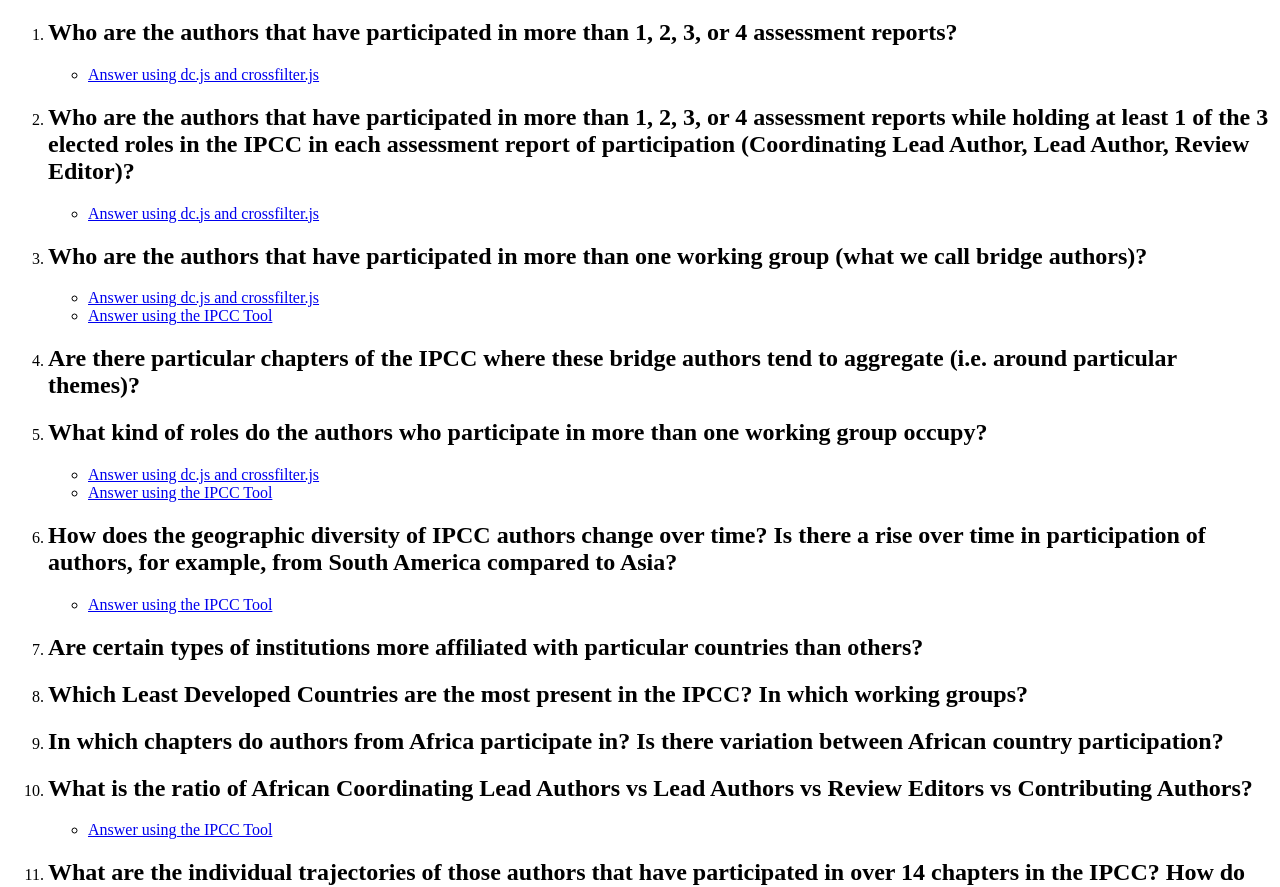
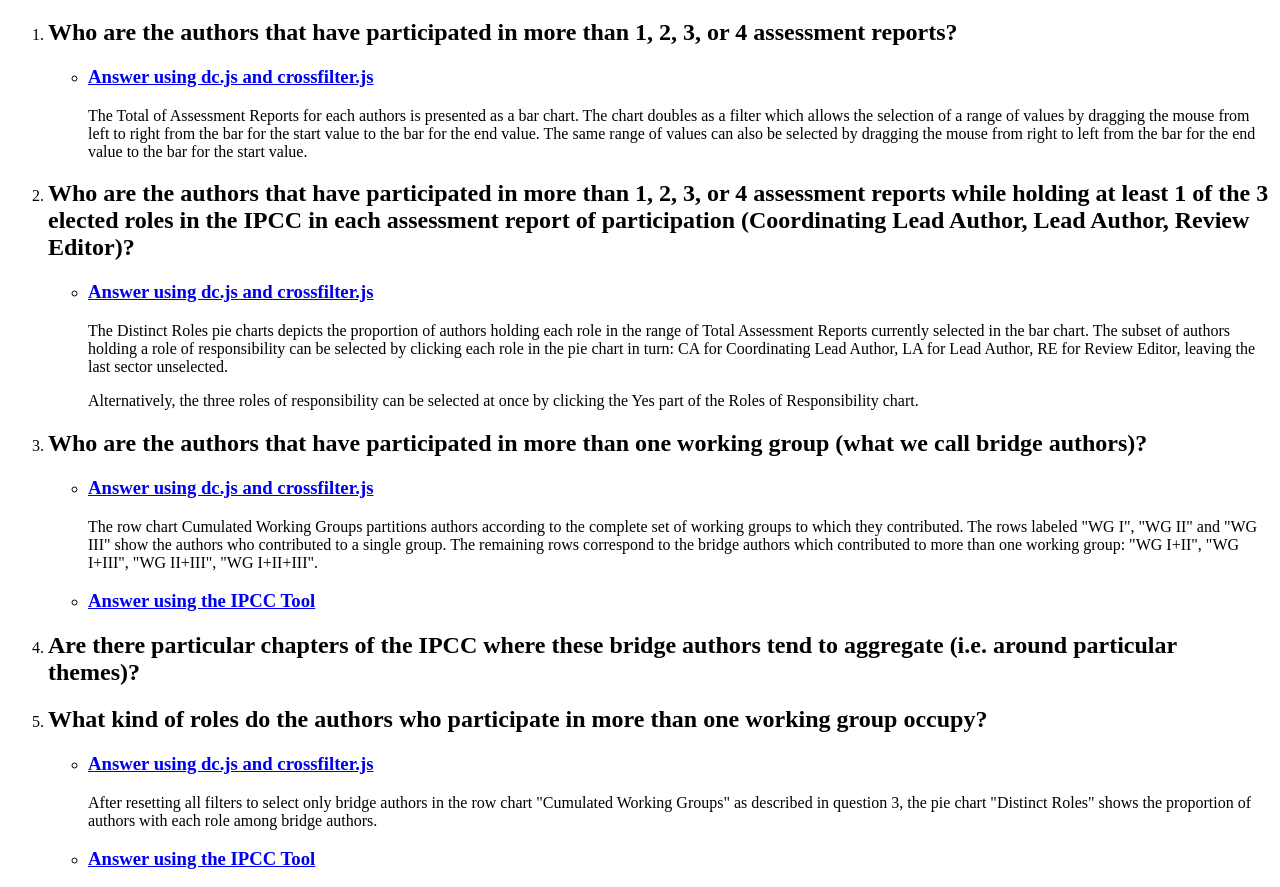
Before and after one commit to medea-project/d3.explore, a plain HTML site: page index.html in a window 1280 px wide. Shown: the part 61-948 px from the top of the page. Drawn offline with Linux system fonts and the light colour scheme.

Commit message:
Explain how to obtain each answer using dc.js example

```diff
--- a/index.html
+++ b/index.html
@@ -13,8 +13,23 @@
    in more than 1, 2, 3, or 4 assessment reports?
           </h2>
           <ul>
-            <li><a href="sub/dc.js/web/index.html"
-              >Answer using dc.js and crossfilter.js</a></li>
+            <li>
+              <h3>
+                <a href="sub/dc.js/web/index.html"
+                  >Answer using dc.js and crossfilter.js</a>
+              </h3>
+              <p>
+                The Total of Assessment Reports for each authors
+                is presented as a bar chart. The chart doubles as
+                a filter which allows the selection of a range of
+                values by dragging the mouse from left to right
+                from the bar for the start value to the bar for
+                the end value. The same range of values can also
+                be selected by dragging the mouse from right to left
+                from the bar for the end value to the bar for the
+                start value.
+              </p>
+            </li>
           </ul>
         </li>
         <li>
@@ -26,8 +41,26 @@
    (Coordinating Lead Author, Lead Author, Review Editor)?
           </h2>
           <ul>
-            <li><a href="sub/dc.js/web/index.html"
-              >Answer using dc.js and crossfilter.js</a></li>
+            <li>
+              <h3>
+                <a href="sub/dc.js/web/index.html"
+                  >Answer using dc.js and crossfilter.js</a>
+              </h3>
+              <p>
+                The Distinct Roles pie charts depicts the proportion of
+                authors holding each role in the range of Total Assessment
+                Reports currently selected in the bar chart. The subset of
+                authors holding a role of responsibility can be selected
+                by clicking each role in the pie chart in turn: CA for
+                Coordinating Lead Author, LA for Lead Author, RE for
+                Review Editor, leaving the last sector unselected.
+              </p>
+              <p>
+                Alternatively, the three roles of responsibility can be
+                selected at once by clicking the Yes part of the Roles
+                of Responsibility chart.
+              </p>
+            </li>
           </ul>
         </li>
         <li>
@@ -36,10 +69,30 @@
    in more than one working group (what we call bridge authors)?
           </h2>
           <ul>
-            <li><a href="sub/dc.js/web/index.html"
-              >Answer using dc.js and crossfilter.js</a></li>
-            <li><a href="sub/ipcc.projetmedea.fr/index.html"
-              >Answer using the IPCC Tool</a></li>
+            <li>
+              <h3>
+                <a href="sub/dc.js/web/index.html"
+                  >Answer using dc.js and crossfilter.js</a>
+              </h3>
+              <p>
+                The row chart Cumulated Working Groups partitions authors
+                according to the complete set of working groups to which
+                they contributed. The rows labeled "WG I", "WG II" and
+                "WG III" show the authors who contributed to a single group.
+                The remaining rows correspond to the bridge authors which
+                contributed to more than one working group: "WG I+II",
+                "WG I+III", "WG II+III", "WG I+II+III".
+              </p>
+            </li>
+            <li>
+              <h3>
+                <a href="sub/ipcc.projetmedea.fr/index.html"
+                  >Answer using the IPCC Tool</a>
+              </h3>
+              <p>
+
+              </p>
+            </li>
           </ul>
         </li>
         <li>
@@ -55,10 +108,24 @@
    who participate in more than one working group occupy?
           </h2>
           <ul>
-            <li><a href="sub/dc.js/web/index.html"
-              >Answer using dc.js and crossfilter.js</a></li>
-            <li><a href="sub/ipcc.projetmedea.fr/index.html"
-              >Answer using the IPCC Tool</a></li>
+            <li>
+              <h3>
+                <a href="sub/dc.js/web/index.html"
+                  >Answer using dc.js and crossfilter.js</a>
+              </h3>
+              <p>
+                After resetting all filters to select only bridge authors
+                in the row chart "Cumulated Working Groups" as described in
+                question 3, the pie chart "Distinct Roles" shows the
+                proportion of authors with each role among bridge authors.
+              </p>
+            </li>
+            <li>
+              <h3>
+                <a href="sub/ipcc.projetmedea.fr/index.html"
+                  >Answer using the IPCC Tool</a>
+              </h3>
+            </li>
           </ul>
         </li>
         <li>
@@ -68,8 +135,12 @@
    from South America compared to Asia?
           </h2>
           <ul>
-            <li><a href="sub/ipcc.projetmedea.fr/index.html"
-              >Answer using the IPCC Tool</a></li>
+            <li>
+              <h3>
+                <a href="sub/ipcc.projetmedea.fr/index.html"
+                  >Answer using the IPCC Tool</a>
+              </h3>
+            </li>
           </ul>
         </li>
         <li>
@@ -96,8 +167,12 @@
     vs Review Editors vs Contributing Authors?
           </h2>
           <ul>
-            <li><a href="sub/ipcc.projetmedea.fr/index.html"
-              >Answer using the IPCC Tool</a></li>
+            <li>
+              <h3>
+                <a href="sub/ipcc.projetmedea.fr/index.html"
+                  >Answer using the IPCC Tool</a>
+              </h3>
+            </li>
           </ul>
         </li>
         <li>
@@ -109,8 +184,12 @@
     country of affiliation; etc?
           </h2>
           <ul>
-            <li><a href="sub/ipcc.projetmedea.fr/index.html"
-              >Answer using the IPCC Tool</a></li>
+            <li>
+              <h3>
+                <a href="sub/ipcc.projetmedea.fr/index.html"
+                  >Answer using the IPCC Tool</a>
+              </h3>
+            </li>
           </ul>
         </li>
         <li>
@@ -119,8 +198,12 @@
     To which chapters do they contribute the most?
           </h2>
           <ul>
-            <li><a href="sub/ipcc.projetmedea.fr/index.html"
-              >Answer using the IPCC Tool</a></li>
+            <li>
+              <h3>
+                <a href="sub/ipcc.projetmedea.fr/index.html"
+                  >Answer using the IPCC Tool</a>
+              </h3>
+            </li>
           </ul>
         </li>
         <li>
```
